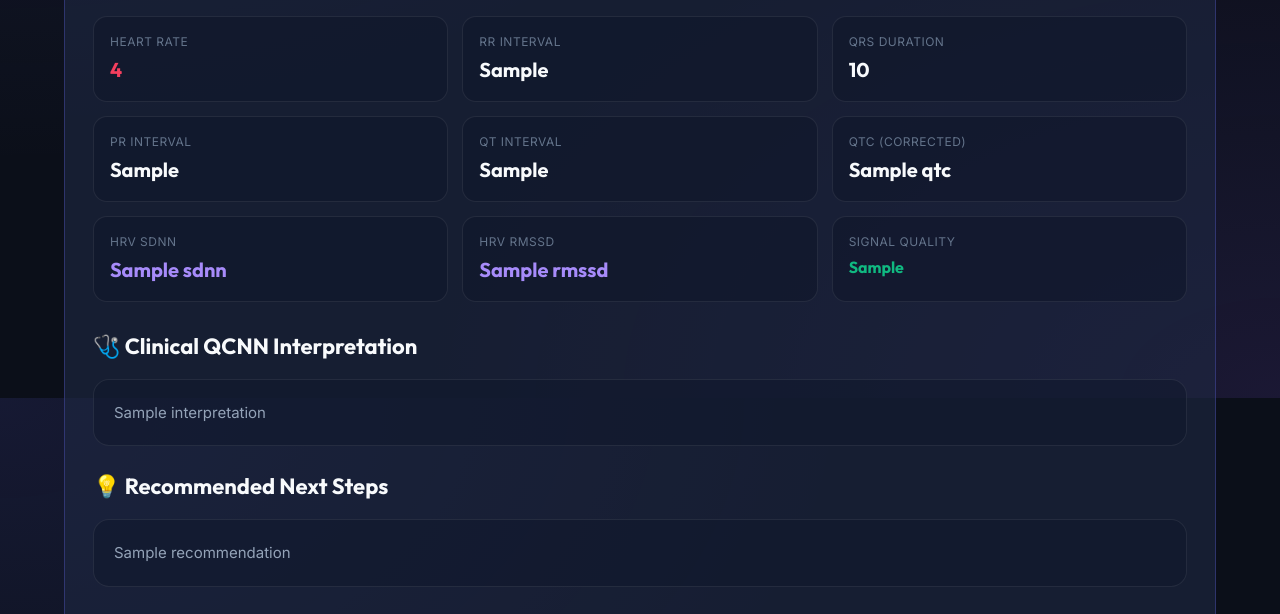
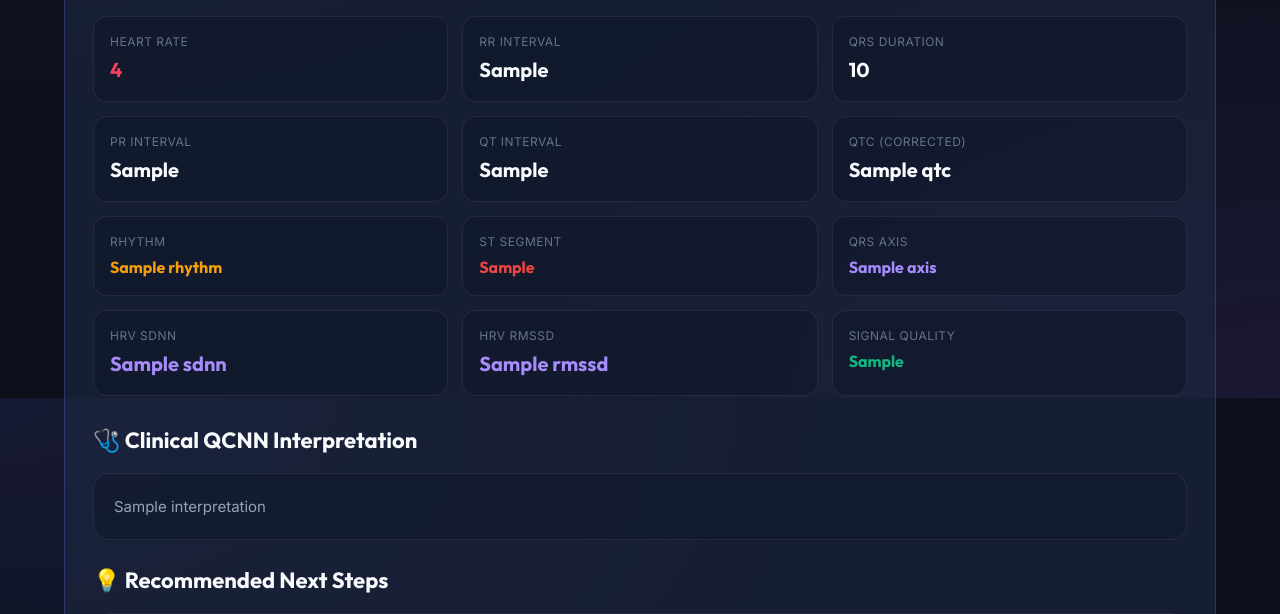
Before and after one commit to AlphaSukehero/ai-detection, a Flask app: template templates/ecg.html in a window 1280 px wide. Shown: the part 2002-2616 px from the top of the page. Run offline with Flask 3, Linux system fonts and the light colour scheme; the template is opened without the code that fills it: most values are stand-ins (such as "Sample title", 1, 10 or a date in 2020); parts of the project's set-up code (start-up, migrations or seed data) failed here and were passed over.

Commit message:
feat: display Rhythm, ST segment and QRS axis on ECG page and report
Surfaces the three ECG parameters the app never computed before (added
in Task 13's measurement package) in the web page and the downloadable
PDF report. The PDF renders an unmeasurable parameter as "Not measurable"
via a new _pdf_value helper, never a bare dash, to avoid ambiguity with
zero in a clinical report.

Note: the brief's example markup used a `metric-card` class that does
not exist in this template (only `metric-box` is styled in style.css),
so the new cards use `metric-box` to match the existing grid pattern.

Co-Authored-By: Claude Opus 5 <noreply@anthropic.com>
Claude-Session: https://claude.ai/code/session_01KgqjwBCeayw9e5Bw8arzYR

```diff
--- a/app.py
+++ b/app.py
@@ -1677,6 +1677,17 @@ def _slug(value, fallback):
 # DOWNLOAD REPORTS (PDF)
 # ------------------------------------------------------------
 
+def _pdf_value(raw):
+    """Render an unmeasured parameter explicitly in the PDF.
+
+    A dash in a clinical report is ambiguous - it could mean zero, or missing.
+    "Not measurable" says which.
+    """
+    if raw is None or raw.strip() in {"", "—", "-"}:
+        return "Not measurable"
+    return raw
+
+
 @app.route("/download_ecg_report", methods=["POST"])
 def download_ecg_report():
     form = request.form
@@ -1702,6 +1713,9 @@ def download_ecg_report():
             ("QTc (Corrected)", form.get("qtc", "—")),
             ("HRV SDNN", form.get("sdnn", "—")),
             ("HRV RMSSD", form.get("rmssd", "—")),
+            ("Rhythm", _pdf_value(form.get("rhythm"))),
+            ("ST Segment", _pdf_value(form.get("st_segment"))),
+            ("QRS Axis", _pdf_value(form.get("axis"))),
         ]),
         ("text", "3. Clinical Interpretation", form.get("interpretation", NOT_PROVIDED)),
         ("text", "4. Recommended Next Steps", form.get("recommendation", NOT_PROVIDED)),
--- a/templates/ecg.html
+++ b/templates/ecg.html
@@ -207,6 +207,22 @@
                     </div>
                 </div>
 
+                <!-- Row 2b: Rhythm / ST Segment / QRS Axis -->
+                <div style="display: grid; grid-template-columns: repeat(3, 1fr); gap: 14px; margin-bottom: 14px;">
+                    <div class="metric-box">
+                        <div class="metric-label">Rhythm</div>
+                        <div class="metric-value" style="font-size: 16px; color: {% if result.rhythm == 'Regular' %}var(--success){% elif result.rhythm == '—' %}var(--text-muted){% else %}var(--warning){% endif %};">{{ result.rhythm }}</div>
+                    </div>
+                    <div class="metric-box">
+                        <div class="metric-label">ST Segment</div>
+                        <div class="metric-value" style="font-size: 16px; color: {% if 'Normal' in result.st_segment %}var(--success){% elif result.st_segment == '—' %}var(--text-muted){% else %}var(--danger){% endif %};">{{ result.st_segment }}</div>
+                    </div>
+                    <div class="metric-box">
+                        <div class="metric-label">QRS Axis</div>
+                        <div class="metric-value" style="font-size: 16px; color: #a78bfa;">{{ result.axis }}</div>
+                    </div>
+                </div>
+
                 <!-- Row 3: SDNN / RMSSD / Signal Quality -->
                 <div style="display: grid; grid-template-columns: repeat(3, 1fr); gap: 14px; margin-bottom: 28px;">
                     <div class="metric-box">
@@ -276,6 +292,9 @@
                     <input type="hidden" name="qtc" value="{{ result.qtc }}">
                     <input type="hidden" name="sdnn" value="{{ result.sdnn }}">
                     <input type="hidden" name="rmssd" value="{{ result.rmssd }}">
+                    <input type="hidden" name="rhythm" value="{{ result.rhythm }}">
+                    <input type="hidden" name="st_segment" value="{{ result.st_segment }}">
+                    <input type="hidden" name="axis" value="{{ result.axis }}">
                     <input type="hidden" name="interpretation" value="{{ result.interpretation }}">
                     <input type="hidden" name="recommendation" value="{{ result.recommendation }}">
                     <input type="hidden" name="atrial_probability" value="{{ result.atrial_probability }}">
```
Also changed, not shown: tests/test_ecg_route.py (+11 -0 lines).
